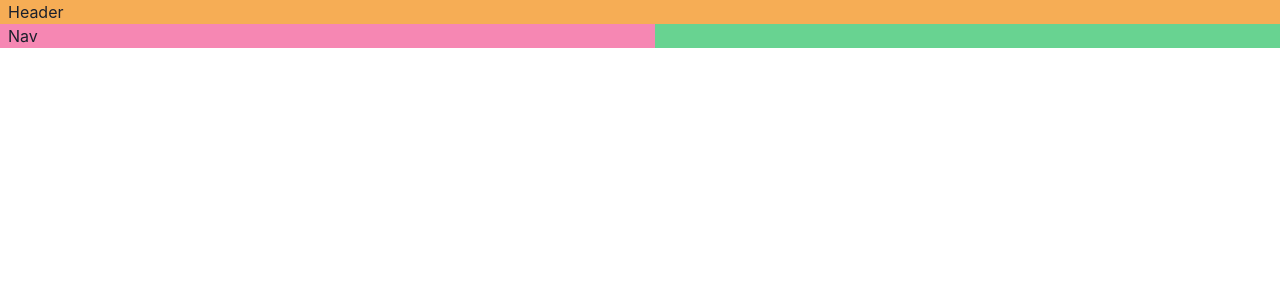
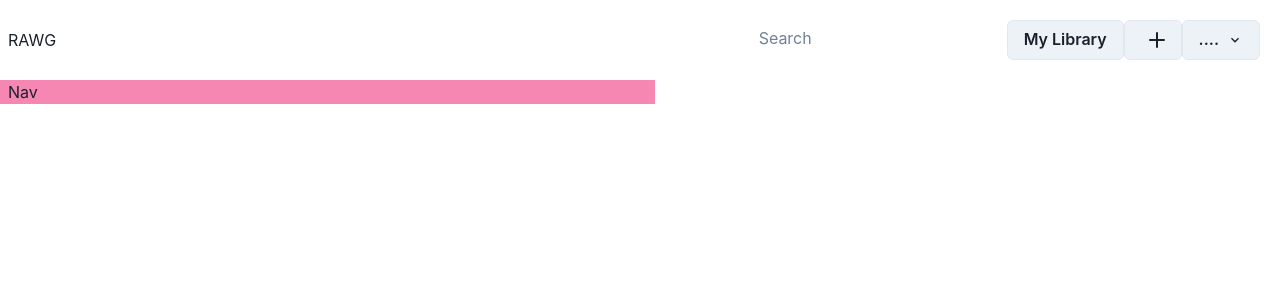
Before and after one commit to Rudreshsoiroji/games, a React app: page / in a window 1280 px wide. Shown: the top 300 px of the page. Built offline with nearby package versions, Linux system fonts and the light colour scheme; no server answers; the HTML template or start-up script is replaced by a standard one.

Commit message:
added header

```diff
--- a/package.json
+++ b/package.json
@@ -10,6 +10,7 @@
     "preview": "vite preview"
   },
   "dependencies": {
+    "@chakra-ui/icons": "^2.1.1",
     "@chakra-ui/react": "^2.8.2",
     "@emotion/react": "^11.11.4",
     "@emotion/styled": "^11.11.0",
--- a/src/App.css
+++ b/src/App.css
@@ -0,0 +1,4 @@
+/* body {
+  background-color: black;
+  color: aliceblue;
+} */
--- a/src/App.tsx
+++ b/src/App.tsx
@@ -1,6 +1,7 @@
 import "./App.css";
 import { Grid, GridItem, Show } from "@chakra-ui/react";
 import GameGrid from "./components/GameGrid";
+import Header from "./components/Header";
 
 function App() {
   return (
@@ -11,15 +12,15 @@ function App() {
              "side main"`,
       }}
     >
-      <GridItem pl="2" bg="orange.300" area={"nav"}>
-        Header
+      <GridItem pl="2" area={"nav"}>
+        <Header />
       </GridItem>
       <Show above="lg">
         <GridItem pl="2" bg="pink.300" area={"side"}>
           Nav
         </GridItem>
       </Show>
-      <GridItem pl="2" bg="green.300" area={"main"}>
+      <GridItem pl="2" area={"main"}>
         <GameGrid />
       </GridItem>
     </Grid>
--- a/src/components/GameCard.tsx
+++ b/src/components/GameCard.tsx
@@ -1,4 +1,17 @@
-import { Card, CardHeader, Heading, CardBody, Image } from "@chakra-ui/react";
+import {
+  Card,
+  Text,
+  Heading,
+  CardBody,
+  Image,
+  Divider,
+  CardFooter,
+  Button,
+  ButtonGroup,
+  Stack,
+  SimpleGrid,
+  Flex,
+} from "@chakra-ui/react";
 import { Game } from "./GameGrid";
 
 interface Props {
@@ -7,14 +20,19 @@ interface Props {
 
 const GameCard = ({ game }: Props) => {
   return (
-    <Card>
-      <CardHeader>
-        <Heading size="md">{game.name}</Heading>
-      </CardHeader>
-
+    <Card maxW="sm">
       <CardBody>
-        <Image src={game.background_image} />
+        <Image src={game.background_image} borderRadius="lg" />
+        <Stack mt="6" spacing="3">
+          <Heading size="md">{game.name}</Heading>
+          <Text>{game.description}</Text>
+          <Text fontSize="2xl">Review count: {game.reviews_count}</Text>{" "}
+          <Text fontSize="2xl">Release Date: {game.released}</Text>
+          <Text fontSize="2xl">Ratings: {game.rating}</Text>
+        </Stack>
       </CardBody>
+      <Divider />
+      <CardFooter></CardFooter>
     </Card>
   );
 };
--- a/src/components/GameGrid.tsx
+++ b/src/components/GameGrid.tsx
@@ -6,6 +6,27 @@ export interface Game {
   id: number;
   name: string;
   background_image: string;
+  slug: string;
+  description: string;
+  games_count: number;
+  reviews_count: number;
+  rating: string;
+  rating_top: number;
+  platforms: [
+    {
+      platform: {
+        id: 0;
+        slug: string;
+        name: string;
+      };
+      released_at: string;
+      requirements: {
+        minimum: string;
+        recommended: string;
+      };
+    }
+  ];
+  released: string;
 }
 
 interface FetchGamesResponse {
@@ -20,6 +41,7 @@ const GameGrid = () => {
       .get<FetchGamesResponse>("/games")
       .then((res) => setGames(res.data.results));
   });
+
   return games.map((game) => <GameCard game={game} />);
 };
 
--- /dev/null
+++ b/src/components/Header.tsx
@@ -0,0 +1,101 @@
+import {
+  Text,
+  Menu,
+  MenuButton,
+  MenuList,
+  MenuItem,
+  Button,
+} from "@chakra-ui/react";
+
+import { AddIcon, ChevronDownIcon } from "@chakra-ui/icons";
+import SearchBar from "./SearchBar";
+
+function Header() {
+  return (
+    <div
+      style={{
+        display: "flex",
+        alignItems: "center",
+        justifyContent: "space-between",
+      }}
+    >
+      <Text>RAWG</Text>
+      <div style={{ padding: "20", margin: 20 }}>
+        <SearchBar />
+
+        <Menu>
+          <MenuButton
+            as={Button}
+            px={4}
+            py={2}
+            transition="all 0.2s"
+            borderRadius="md"
+            borderWidth="1px"
+            _hover={{ bg: "gray.400" }}
+            _expanded={{ bg: "black.400" }}
+            _focus={{ boxShadow: "outline" }}
+          >
+            My Library
+          </MenuButton>
+          <MenuList>
+            <MenuItem>My Library</MenuItem>
+            <MenuItem>Overview</MenuItem>
+            <MenuItem>My Games</MenuItem>
+            <MenuItem>Wishlist</MenuItem>
+            <MenuItem>Reviews</MenuItem>
+            <MenuItem>Collection</MenuItem>
+          </MenuList>
+        </Menu>
+
+        <Menu>
+          <MenuButton
+            rightIcon={<AddIcon />}
+            as={Button}
+            px={4}
+            py={2}
+            transition="all 0.2s"
+            borderRadius="md"
+            borderWidth="1px"
+            _hover={{ bg: "gray.400" }}
+            _expanded={{ bg: "black.400" }}
+            _focus={{ boxShadow: "outline" }}
+          ></MenuButton>
+          <MenuList>
+            <MenuItem>Add a Game to the Library</MenuItem>
+            <MenuItem>Add a Missing Game</MenuItem>
+            <MenuItem>Start a Collection</MenuItem>
+          </MenuList>
+        </Menu>
+
+        <Menu>
+          <MenuButton
+            as={Button}
+            rightIcon={<ChevronDownIcon />}
+            px={4}
+            py={2}
+            transition="all 0.2s"
+            borderRadius="md"
+            borderWidth="1px"
+            _hover={{ bg: "gray.400" }}
+            _expanded={{ bg: "black.400" }}
+            _focus={{ boxShadow: "outline" }}
+          >
+            ....
+          </MenuButton>
+          <MenuList>
+            <MenuItem>Setting</MenuItem>
+            <MenuItem>How Does RAWG feel</MenuItem>
+            <MenuItem>Leaderboard</MenuItem>
+            <MenuItem>Discord</MenuItem>
+            <MenuItem>@rawg the Picture</MenuItem>
+            <MenuItem>@rawg the world</MenuItem>
+            <MenuItem>API</MenuItem>
+            <MenuItem>Sitemap</MenuItem>
+          </MenuList>
+        </Menu>
+      </div>
+    </div>
+  );
+}
+
+export default Header;
--- /dev/null
+++ b/src/components/SearchBar.tsx
@@ -0,0 +1,20 @@
+import React, { useState } from "react";
+
+function SearchBar() {
+  const [searchTerm, setSearchTerm] = useState("");
+
+  function handleSearch(event) {
+    setSearchTerm(event.target.value);
+  }
+
+  return (
+    <input
+      type="text"
+      placeholder="Search"
+      value={searchTerm}
+      onChange={handleSearch}
+    />
+  );
+}
+
+export default SearchBar;
```
Also changed, not shown: 1 other file (tests, documents, lock files or other folders).
